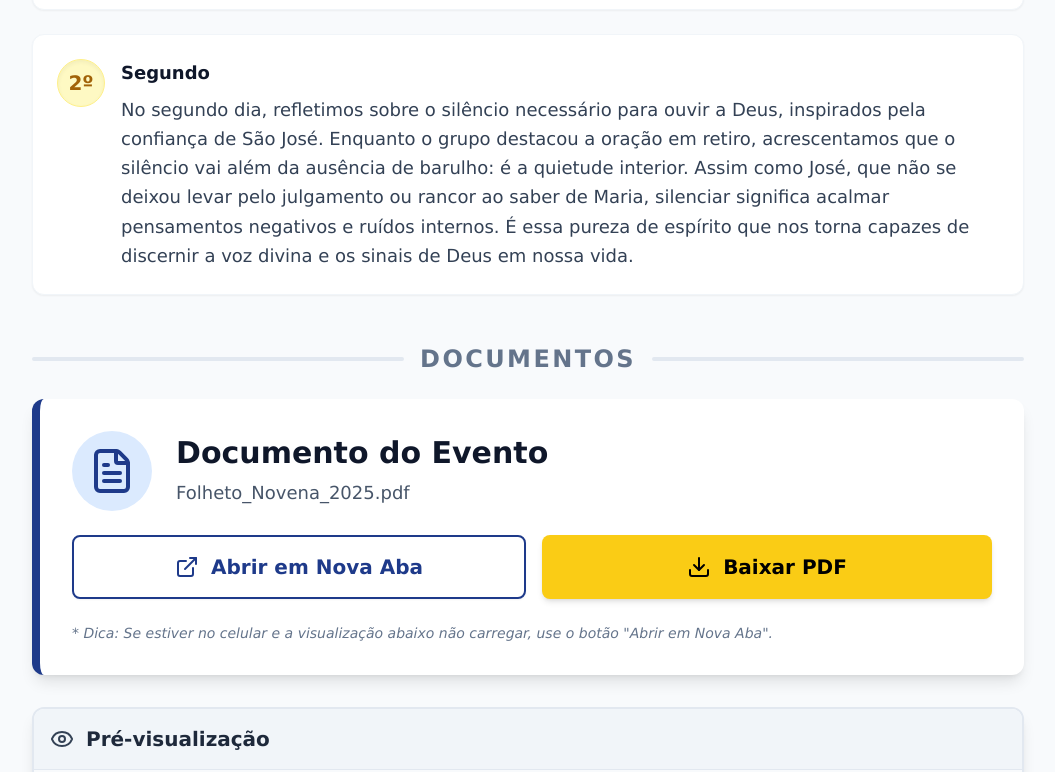
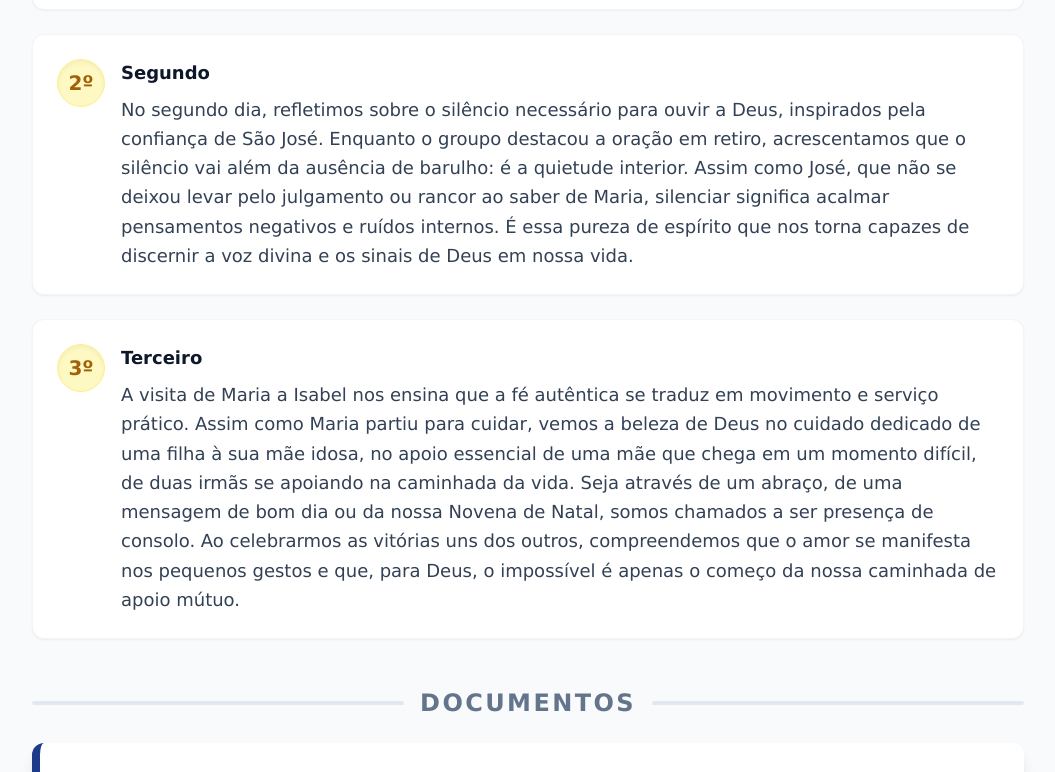
Before and after one commit to virginia-rabello/novena-de-natal, a React (Vite) app: page / in a window 1280 px wide. Shown: the part 1308-2080 px from the top of the page, without its empty margins (112-1167 px from the left). Built offline with nearby package versions, Linux system fonts and the light colour scheme; grey boxes are pictures that could not be loaded.

Commit message:
feat: Adiciona notas do Dia 2 e corrige digitação
Inclui o conteúdo das notas de reflexão para o segundo dia do evento, celebrando a fé ativa e o serviço. Corrige uma pequena digitação na nota do primeiro dia.

```diff
--- a/App.tsx
+++ b/App.tsx
@@ -45,7 +45,10 @@ const DEFAULT_NOTES: Record<number, string> = {
   0: "Hoje refletimos sobre fé e disponibilidade para Deus, inspirados pelo 'sim' de Maria e sua confiança plena. Discutimos que estar disponível significa priorizar o compromisso com Deus acima de futilidades e cultivar a gratidão constante para sentir Sua presença. Relembramos que, com uma fé do tamanho de uma semente de mostarda, podemos mover montanhas, e concluímos sobre a importância de entregar todas as nossas preocupações a Ele, confiando em Sua vontade.",
 
   // Day 1 (16/12)
-  1: "No segundo dia, refletimos sobre o silêncio necessário para ouvir a Deus, inspirados pela confiança de São José. Enquanto o grupo destacou a oração em retiro, acrescentamos que o silêncio vai além da ausência de barulho: é a quietude interior. Assim como José, que não se deixou levar pelo julgamento ou rancor ao saber de Maria, silenciar significa acalmar pensamentos negativos e ruídos internos. É essa pureza de espírito que nos torna capazes de discernir a voz divina e os sinais de Deus em nossa vida.",
+  1: "No segundo dia, refletimos sobre o silêncio necessário para ouvir a Deus, inspirados pela confiança de São José. Enquanto o groupo destacou a oração em retiro, acrescentamos que o silêncio vai além da ausência de barulho: é a quietude interior. Assim como José, que não se deixou levar pelo julgamento ou rancor ao saber de Maria, silenciar significa acalmar pensamentos negativos e ruídos internos. É essa pureza de espírito que nos torna capazes de discernir a voz divina e os sinais de Deus em nossa vida.",
+
+  // Day 2 (17/12)
+  2: "A visita de Maria a Isabel nos ensina que a fé autêntica se traduz em movimento e serviço prático. Assim como Maria partiu para cuidar, vemos a beleza de Deus no cuidado dedicado de uma filha à sua mãe idosa, no apoio essencial de uma mãe que chega em um momento difícil, de duas irmãs se apoiando na caminhada da vida. Seja através de um abraço, de uma mensagem de bom dia ou da nossa Novena de Natal, somos chamados a ser presença de consolo. Ao celebrarmos as vitórias uns dos outros, compreendemos que o amor se manifesta nos pequenos gestos e que, para Deus, o impossível é apenas o começo da nossa caminhada de apoio mútuo.",
 };
 
 // Helper to get notes from storage
```
